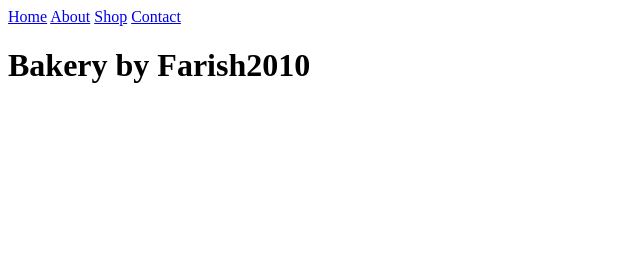
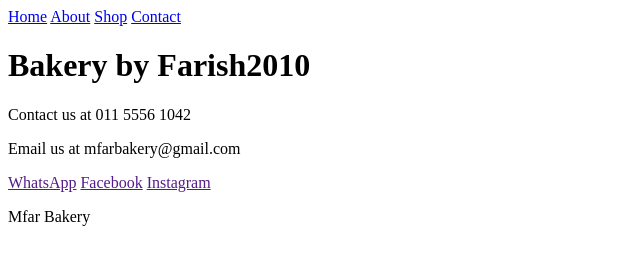
Before and after one commit to Farish2010/fed-project, a plain HTML site: page index.html in a window 1280 px wide. Shown: the whole page, without its empty margins (0-640 px from the left). Drawn offline with Linux system fonts and the light colour scheme.

Commit message:
Update index.html

```diff
--- a/index.html
+++ b/index.html
@@ -20,5 +20,15 @@
 
         </h1>
     </main>
+    <footer>
+        <p>Contact us at 011 5556 1042  </p>
+        <p>Email us at mfarbakery@gmail.com</p>
+        <div class="social">
+            <a href="">WhatsApp</a>
+            <a href="">Facebook</a>
+            <a href="">Instagram</a>
+        </div>
+        <p> Mfar Bakery</p>
+    </footer>
 </body>
 </html>
```
